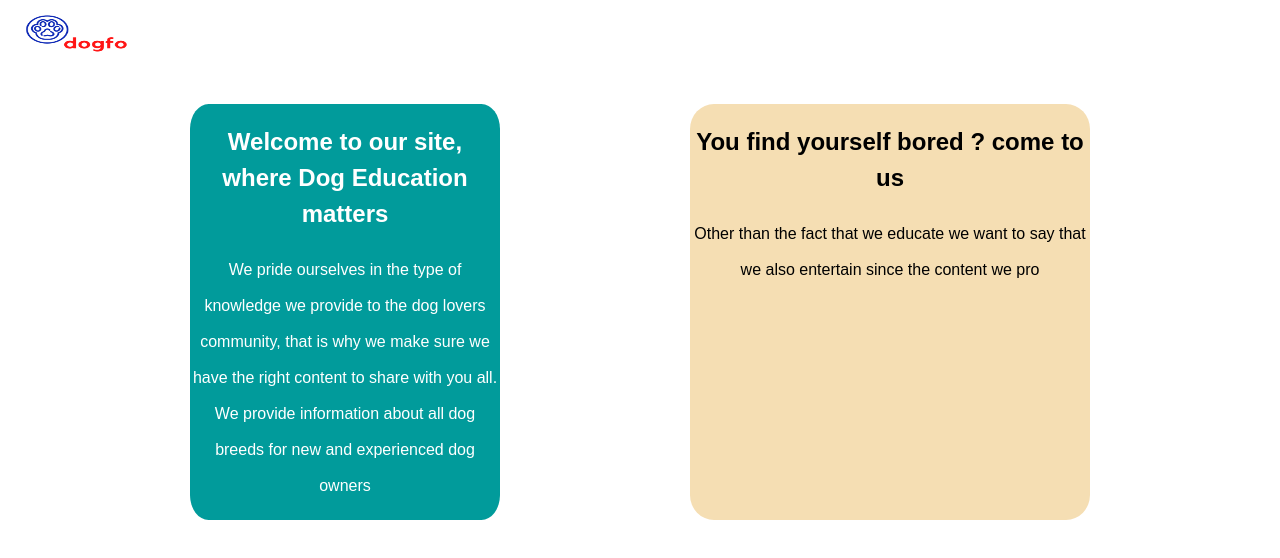
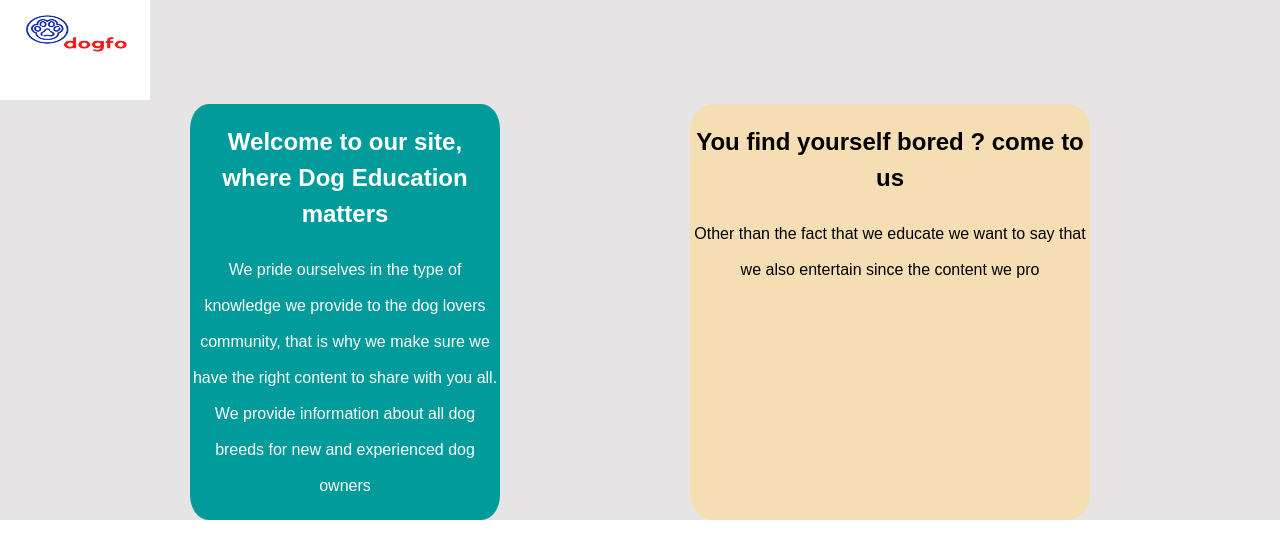
Before and after one commit to jorgevz/dogwebsite, a React (Create React App) app: page / in a window 1280 px wide. Shown: the top 558 px of the page. Built offline with nearby package versions, Linux system fonts and the light colour scheme.

Commit message:
grey background

```diff
--- a/src/App.css
+++ b/src/App.css
@@ -1,3 +1,7 @@
+#main-background{
+background-color: rgb(230, 228, 228);
+}
+
 .main-article{
 display: flex ;
 flex-direction: row;
```
